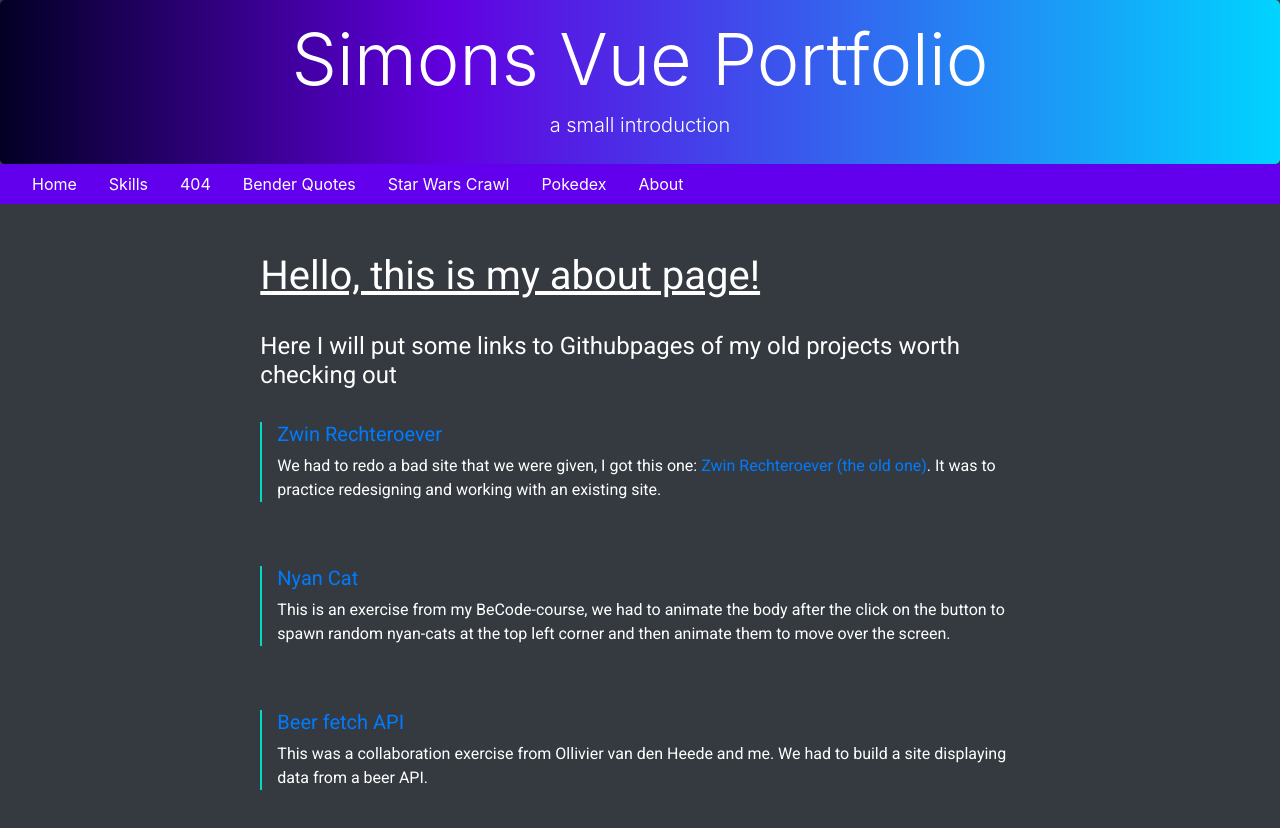
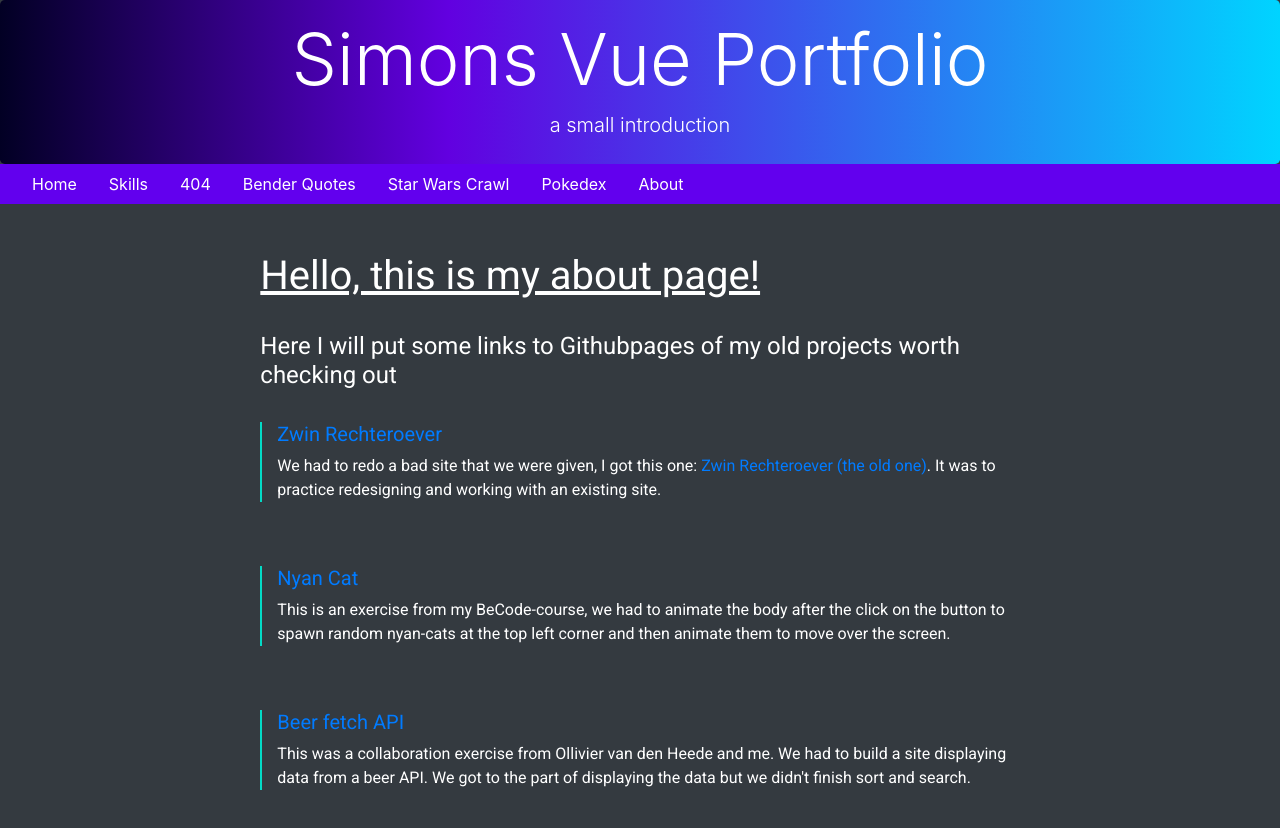
Before and after one commit to SimonRijsselaere/portfolio, a Vue app: page /#/about in a window 1280 px wide. Shown: the top 828 px of the page. Built offline with nearby package versions, Linux system fonts and the light colour scheme.

Commit message:
about beer update

```diff
--- a/src/components/About.vue
+++ b/src/components/About.vue
@@ -16,7 +16,7 @@
         </div>
         <div class="site">
           <h5><a href="https://simonrijsselaere.github.io/API-fetch-challenge/" target="_blank">Beer fetch API</a></h5>
-          <p>This was a collaboration exercise from Ollivier van den Heede and me. We had to build a site displaying data from a beer API.</p>
+          <p>This was a collaboration exercise from Ollivier van den Heede and me. We had to build a site displaying data from a beer API. We got to the part of displaying the data but we didn't finish sort and search.</p>
         </div>
 
       </div>
```
